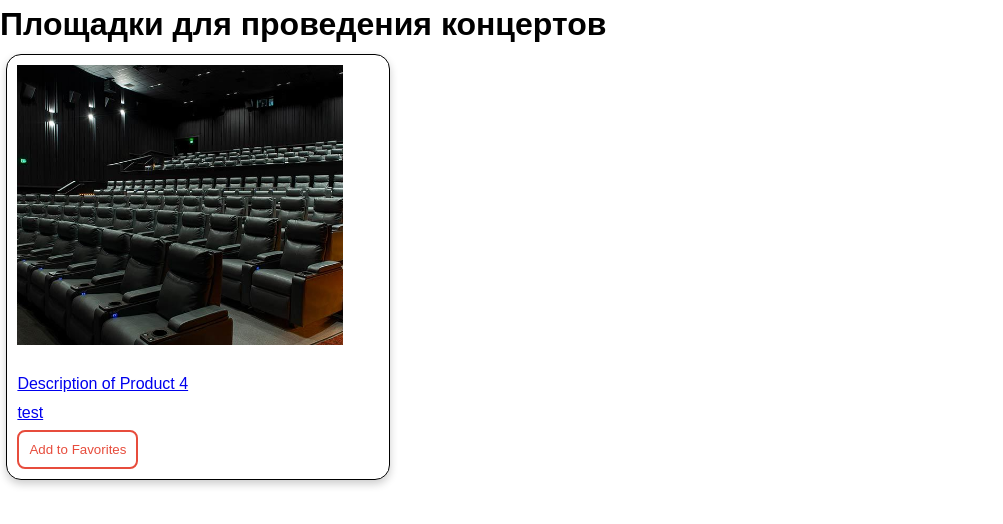
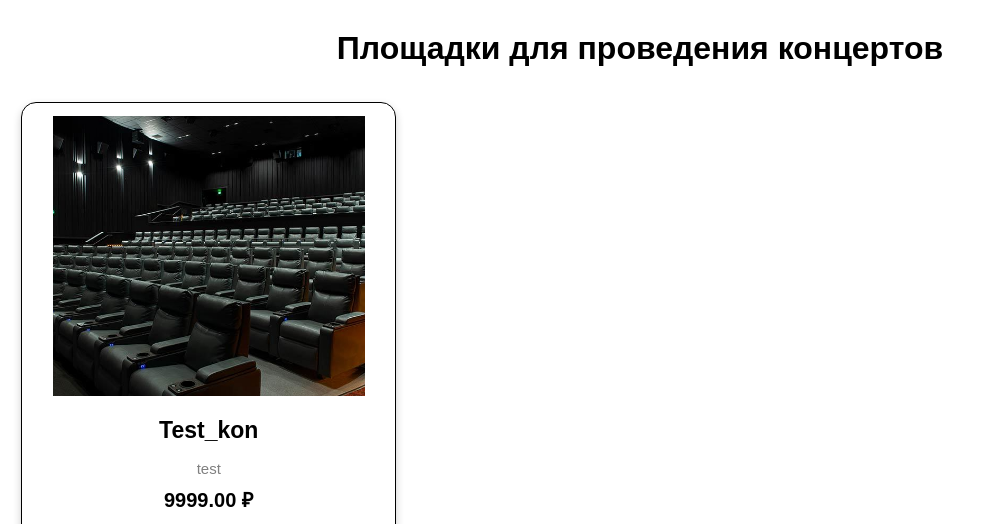
Before and after one commit to Mixysami/mevet_project, a Django app: page /kon/ in a window 1280 px wide. Shown: the part 170-694 px from the top of the page, without its empty margins (0-1003 px from the left). Run offline with Django 4.2, Linux system fonts and the light colour scheme; data comes from the database, SQL or seed files in the repository; both versions use the stored data as it was after the commit; some libraries are stand-ins or nearby versions; some web fonts are replaced; grey boxes are pictures that could not be loaded.

Commit message:
Redesign cards

```diff
--- a/MevetProject/rental_ads/static/rental_ads/css/style_osnov.css
+++ b/MevetProject/rental_ads/static/rental_ads/css/style_osnov.css
@@ -55,17 +55,25 @@
 .rentals-container {
         display: flex;
         flex-wrap: wrap;
+        justify-content: flex-start;
+        align-items: flex-start;
+        margin: 0 auto;
+        max-width: 1250px;
+
 
     }
 .rental-item {
     width: 30%;
+    height: 500px;
   margin: 0.5%;
   margin-bottom: 20px;
-  padding: 10px;
+  padding: 13px;
   border-radius: 15px;
   border: solid 0.5px black;
   box-shadow: 0 4px 8px 0 rgba(0,0,0,0.2);
   transition: 0.3s;
+
+
     }
 
 .rental-item:hover {
@@ -83,11 +91,23 @@
 }
 
 .rental-item h3 {
+
+  color: black;
+    font-size: 23px;
   margin-bottom: 10px;
 }
 
 .rental-item p {
+  color: gray;
+  font-size: 15px;
   margin-bottom: 5px;
+}
+
+.rental-item h4 {
+ align: bottom;
+  color: black;
+    font-size: 20px;
+  margin-bottom: 10px;
 }
 
 
@@ -227,8 +247,8 @@ color: black;
 	font-weight: 1000;
 }
 
-/*кнопка-добавить в избранное*/
-.add-to-favorites {
+/*кнопка-добавить в избранное в rental_details*/
+.add-to-favorites-rental {
     background-color: transparent;
     color: #e74c3c;
     border-radius: 0.6em;
@@ -238,6 +258,21 @@ color: black;
     transition: background-color 0.3s ease;
 }
 
+.add-to-favorites-rental:hover, .add-to-favorites:focus {
+    color: white;
+    background-color: #e74c3c;
+}
+/*кнопка-добавить в избранное*/
+.add-to-favorites {
+    background-color: transparent;
+    color: #e74c3c;
+    border-radius: 0.7em;
+    border: 1.5px solid #e74c3c;
+    padding: 10px;
+    cursor: pointer;
+    transition: background-color 0.3s ease;
+}
+
 .add-to-favorites:hover, .add-to-favorites:focus {
     color: white;
     background-color: #e74c3c;
--- a/MevetProject/rental_ads/templates/kon.html
+++ b/MevetProject/rental_ads/templates/kon.html
@@ -2,22 +2,26 @@
 
 {% load static %}
 
+
 {% block title %}Площадки для проведения концертов{% endblock %}
 
 {% block content %}
-<h1>Площадки для проведения концертов</h1>
 
-<div class="rentals-container">
+<br>
+<h1 align="center">Площадки для проведения концертов</h1>
+<br>
+<div class="rentals-container" align="center">
     {% for rental in rental_list %}
+    <div class="rental-item" href="{% url 'rental_detail' category_name=rental.category.name rental_id=rental.id %}">
+        <a href="{% url 'rental_detail' category_name=rental.category.name rental_id=rental.id %}" style=" text-decoration: none;">
+            <img src="{{ rental.main_image.url }}">
+            <h3 style=" font-weight: bolder; ">{{ rental.title }}</h3>
+            <p>{{ rental.address|slice:":50" }}{% if rental.address|length > 50 %}...{% endif %}</p>
+            <h4>{{ rental.price }} ₽</h4>
 
-    <div class="rental-item">
-        <a href="{% url 'rental_detail' category_name=rental.category.name rental_id=rental.id %}">
-            <img src="{{ rental.main_image.url }}">
-            <h3>{{ rental.name }}</h3>
-            <p>Description of Product 4</p>
-            <p>{{ rental.address }}</p>
-            <button class="add-to-favorites">Add to Favorites</button>
-        </a>
+            </a>
+           <button class="add-to-favorites fa-regular fa-heart " style="font-size: 18px;"> Добавить в избранное</button>
+
     </div>
 
     {% endfor %}
```
Also changed, not shown: MevetProject/rental_ads/templates/banket.html (+14 -10 lines), MevetProject/rental_ads/templates/kino.html (+13 -10 lines), MevetProject/rental_ads/templates/pagefoto.html (+14 -10 lines), MevetProject/rental_ads/templates/svadba.html (+15 -11 lines), MevetProject/db.sqlite3, MevetProject/media/rental_images/Mori_cinema_None/main/a7c2e161-2c74-4288-b404-6deee3cc7333.jpg (added).
